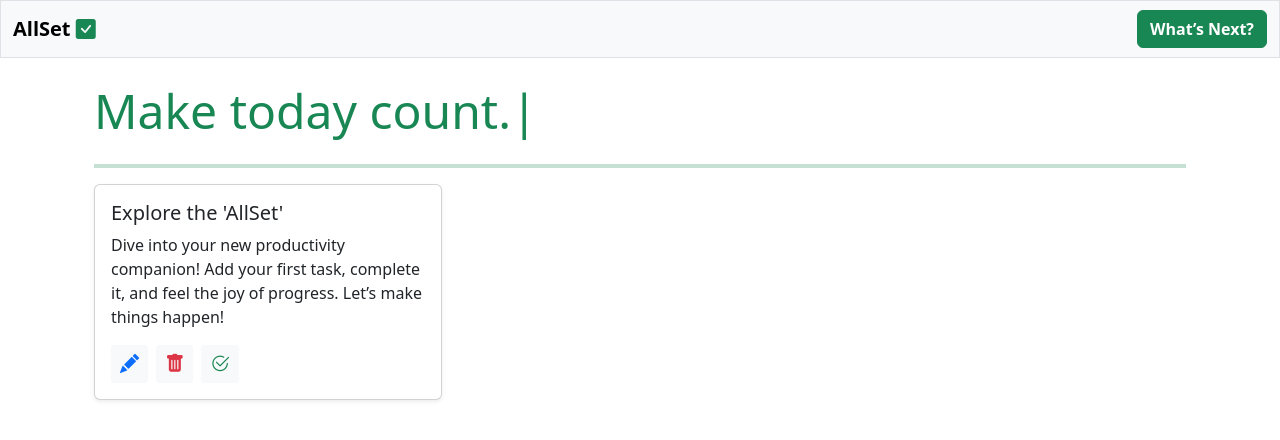
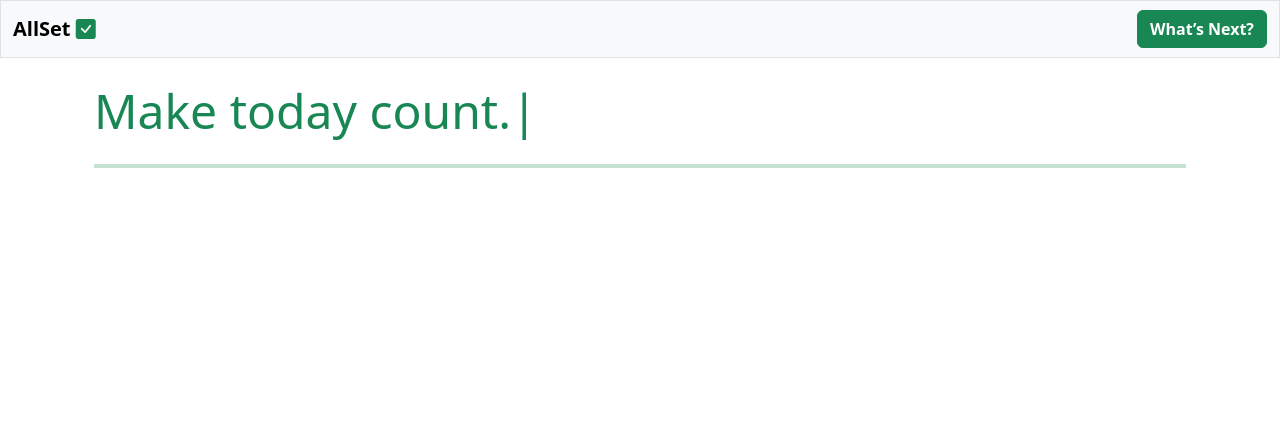
Before and after one commit to MahinSojitra/allset, an Angular app: page / in a window 1280 px wide. Shown: the top 440 px of the page. Built offline with nearby package versions, Linux system fonts and the light colour scheme.

Commit message:
fix bugs

```diff
--- a/src/app/app-components/home/home.component.ts
+++ b/src/app/app-components/home/home.component.ts
@@ -18,16 +18,7 @@ export class HomeComponent implements OnInit {
   deletedTodo: any = null;
   currentEditTodo: any = null;
 
-  constructor(private snackBar: MatSnackBar) {
-    this.todos = [
-      {
-        "id": 1,
-        "title": "Explore the 'AllSet'",
-        "description": "Dive into your new productivity companion! Add your first task, complete it, and feel the joy of progress. Let’s make things happen!",
-        "active": true
-      }
-    ]
-  }
+  constructor(private snackBar: MatSnackBar) { }
 
   ngOnInit(): void {
     this.startTyping();
@@ -35,6 +26,16 @@ export class HomeComponent implements OnInit {
       const storedTodos = localStorage.getItem('todos');
       if (storedTodos) {
         this.todos = JSON.parse(localStorage.getItem('todos') || '[]');
+        if (this.todos.length === 0) {
+          this.todos = [
+            {
+              "id": 1,
+              "title": "Explore the 'AllSet'",
+              "description": "Dive into your new productivity companion! Add your first task, complete it, and feel the joy of progress. Let’s make things happen!",
+              "active": true
+            }
+          ]
+        }
       }
     }
   }
```
